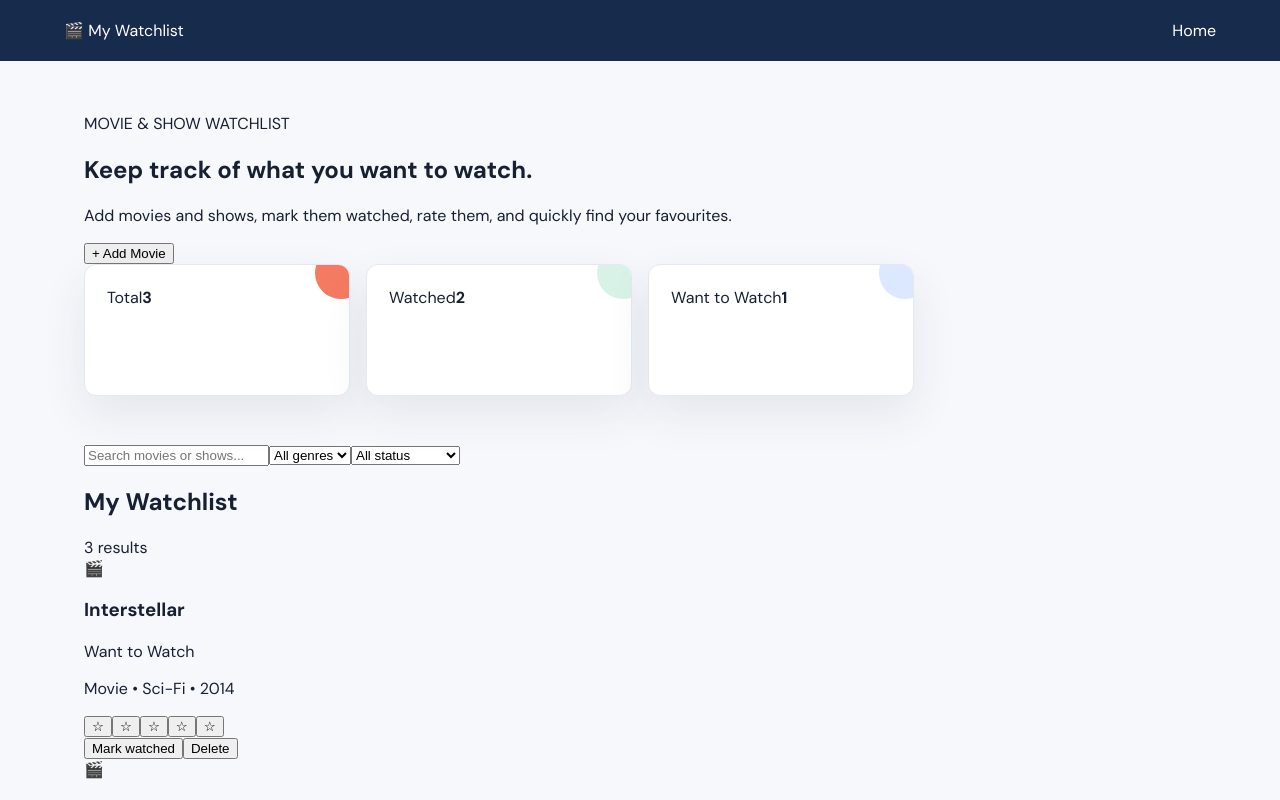
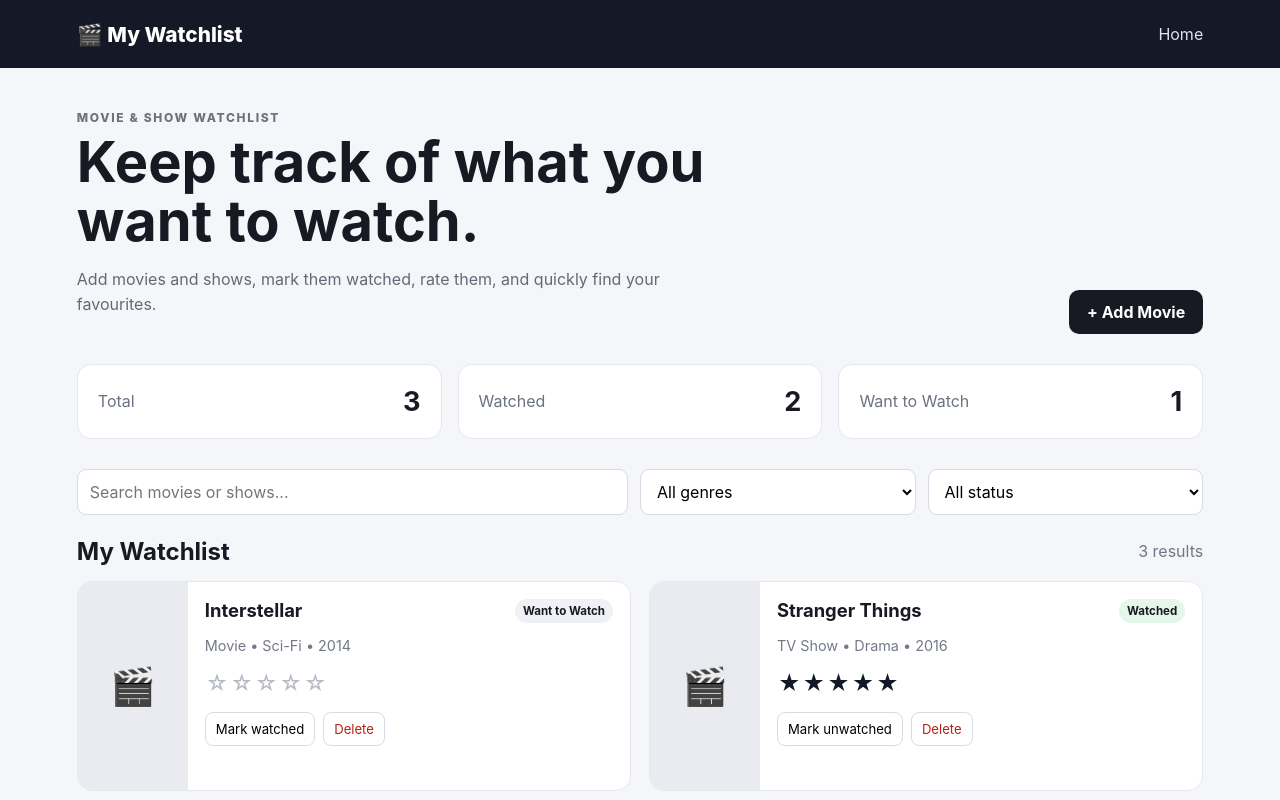
Before and after one commit to PRANAV-HU/full-stack-project, a React (Vite) app in the folder Student_task_management_portal/: page / in a window 1280 px wide. Shown: the top 800 px of the page. Built offline with nearby package versions, Linux system fonts and the light colour scheme.

Commit message:
Style movie watchlist interface

```diff
--- a/Student_task_management_portal/src/App.css
+++ b/Student_task_management_portal/src/App.css
@@ -1,302 +1,54 @@
-@import url("https://fonts.googleapis.com/css2?family=DM+Sans:wght@400;500;600;700&family=Space+Grotesk:wght@500;600;700&display=swap");
+* { box-sizing: border-box; }
 
-:root {
-    --ink: #172033;
-    --muted: #687386;
-    --paper: #f7f8fc;
-    --surface: #ffffff;
-    --line: #e5e8f0;
-    --navy: #172b4d;
-    --blue: #3978d8;
-    --coral: #f47b61;
-    --mint: #d9f2e7;
-    --gold: #f6c85f;
-    --shadow: 0 18px 45px rgba(33, 51, 82, 0.09);
-}
+body { margin: 0; font-family: Inter, system-ui, -apple-system, BlinkMacSystemFont, "Segoe UI", sans-serif; background: #f5f6fa; color: #171923; }
+button, input, select { font: inherit; }
+button { cursor: pointer; }
 
-body {
-    background: var(--paper);
-    color: var(--ink);
-    font-family: "DM Sans", sans-serif;
-}
+.navbar { min-height: 68px; padding: 0 6%; display: flex; align-items: center; justify-content: space-between; background: #151826; color: white; }
+.brand { color: white; text-decoration: none; font-size: 1.3rem; font-weight: 800; }
+.nav-links a { color: #dfe3f0; text-decoration: none; }
 
-nav {
-    align-items: center;
-    background: var(--navy);
-    color: #fff;
-    display: flex;
-    justify-content: space-between;
-    padding: 20px clamp(20px, 5vw, 72px);
-}
+.page { width: min(1180px, 88%); margin: 0 auto; padding: 42px 0 70px; }
+.hero { display: flex; justify-content: space-between; align-items: end; gap: 30px; margin-bottom: 30px; }
+.eyebrow { margin: 0 0 8px; font-size: .75rem; font-weight: 800; letter-spacing: .14em; color: #6b7280; }
+h1 { max-width: 700px; margin: 0; font-size: clamp(2rem, 5vw, 3.5rem); line-height: 1.05; }
+.hero-text { max-width: 650px; color: #626978; line-height: 1.6; }
+.primary-btn { border: 0; border-radius: 10px; padding: 12px 18px; background: #171923; color: white; font-weight: 700; }
 
-nav h2,
-.welcome h1,
-main > h2,
-.stat-card h2,
-.task-card h3,
-main > div > h2 {
-    font-family: "Space Grotesk", sans-serif;
-}
+.stats-container { display: grid; grid-template-columns: repeat(3, 1fr); gap: 16px; margin: 25px 0; }
+.stat-card { padding: 20px; background: white; border: 1px solid #e5e7eb; border-radius: 14px; display: flex; justify-content: space-between; align-items: center; }
+.stat-card span { color: #6b7280; }
+.stat-card strong { font-size: 1.7rem; }
 
-nav h2 {
-    font-size: 20px;
-    letter-spacing: -0.4px;
-    margin: 0;
-}
+.add-movie-form { background: white; padding: 24px; border-radius: 16px; border: 1px solid #e5e7eb; margin-bottom: 25px; }
+.add-movie-form h2 { margin-top: 0; }
+.form-grid { display: grid; grid-template-columns: repeat(2, 1fr); gap: 16px; margin-bottom: 18px; }
+.form-grid label { display: grid; gap: 7px; font-weight: 650; font-size: .9rem; }
+.form-grid input, .form-grid select, .filters input, .filters select { width: 100%; padding: 11px 12px; border: 1px solid #d7dae2; border-radius: 9px; background: white; outline: none; }
 
-.nav-links {
-    display: flex;
-    gap: 28px;
-}
-
-.nav-links span {
-    color: #cbd5e6;
-    cursor: pointer;
-    font-size: 14px;
-    font-weight: 600;
-    transition: color 160ms ease;
-}
-
-.nav-links span:hover {
-    color: var(--gold);
-}
-
-.welcome {
-    background: linear-gradient(120deg, #e8f0ff 0%, #fff4df 100%);
-    padding: 52px clamp(20px, 5vw, 72px) 48px;
-}
-
-.welcome h1 {
-    font-size: clamp(30px, 5vw, 48px);
-    letter-spacing: -1.8px;
-    margin: 0;
-    max-width: 650px;
-}
-
-main {
-    margin: 0 auto;
-    max-width: 1240px;
-    padding: 36px clamp(20px, 5vw, 72px) 72px;
-}
-
-.stats-container {
-    display: grid;
-    gap: 16px;
-    grid-template-columns: repeat(4, minmax(0, 1fr));
-    margin-bottom: 48px;
-}
-
-.stat-card {
-    background: var(--surface);
-    border: 1px solid var(--line);
-    border-radius: 12px;
-    box-shadow: var(--shadow);
-    min-height: 132px;
-    overflow: hidden;
-    padding: 22px;
-    position: relative;
-}
-
-.stat-card::after {
-    background: var(--coral);
-    border-radius: 50%;
-    content: "";
-    height: 52px;
-    position: absolute;
-    right: -18px;
-    top: -18px;
-    width: 52px;
-}
-
-.stat-card:nth-child(2)::after { background: var(--mint); }
-.stat-card:nth-child(3)::after { background: #dce8ff; }
-.stat-card:nth-child(4)::after { background: #fff0c9; }
-
-.stat-card h3 {
-    color: var(--muted);
-    font-size: 13px;
-    font-weight: 600;
-    letter-spacing: 0.6px;
-    margin: 0 0 20px;
-    text-transform: uppercase;
-}
-
-.stat-card h2 {
-    font-size: 30px;
-    letter-spacing: -1px;
-    margin: 0;
-}
-
-main > h2 {
-    font-size: 24px;
-    letter-spacing: -0.7px;
-    margin: 0 0 18px;
-}
-
-main > div > h2 {
-    font-size: 17px;
-    margin: 0 0 12px;
-}
-
-main form {
-    align-items: center;
-    background: var(--surface);
-    border: 1px solid var(--line);
-    border-radius: 10px;
-    box-shadow: 0 8px 25px rgba(33, 51, 82, 0.05);
-    display: flex;
-    gap: 12px;
-    margin-bottom: 42px;
-    padding: 18px 20px;
-}
-
-main form input {
-    border: 1px solid var(--line);
-    border-radius: 7px;
-    color: var(--ink);
-    font: 14px "DM Sans", sans-serif;
-    min-width: 220px;
-    padding: 10px 12px;
-}
-
-main form input:focus {
-    border-color: var(--blue);
-    outline: 3px solid rgba(57, 120, 216, 0.15);
-}
-
-main form button,
-.task-card button {
-    border: 0;
-    border-radius: 7px;
-    color: #fff;
-    cursor: pointer;
-    font: 600 13px "DM Sans", sans-serif;
-    padding: 10px 14px;
-}
-
-main form button {
-    background: var(--coral);
-}
-
-main form button:hover,
-main form button:focus-visible {
-    background: #dc654d;
-}
-
-.tasks-container {
-    display: flex;
-    flex-direction: column;
-    gap: 12px;
-}
-
-.task-card {
-    align-items: center;
-    background: var(--surface);
-    border: 1px solid var(--line);
-    border-left: 4px solid var(--blue);
-    border-radius: 10px;
-    box-shadow: 0 8px 25px rgba(33, 51, 82, 0.05);
-    display: grid;
-    gap: 16px;
-    grid-template-columns: minmax(150px, 1.2fr) minmax(180px, 2fr) auto auto;
-    padding: 18px 20px;
-    transition: box-shadow 160ms ease, transform 160ms ease;
-}
-
-.task-card:hover {
-    box-shadow: var(--shadow);
-    transform: translateY(-2px);
-}
-
-.task-card h3 {
-    font-size: 16px;
-    margin: 0;
-}
-
-.task-card p {
-    color: var(--muted);
-    font-size: 14px;
-    margin: 0;
-}
-
-.task-card p:nth-of-type(2) {
-    background: #eef3ff;
-    border-radius: 20px;
-    color: var(--blue);
-    font-size: 12px;
-    font-weight: 700;
-    justify-self: start;
-    padding: 7px 10px;
-    white-space: nowrap;
-}
-
-.task-card button {
-    background: var(--navy);
-    transition: background 160ms ease, transform 160ms ease;
-}
-
-.task-card button:hover,
-.task-card button:focus-visible {
-    background: var(--blue);
-    transform: translateY(-1px);
-}
+.filters { display: grid; grid-template-columns: 2fr 1fr 1fr; gap: 12px; margin: 30px 0 22px; }
+.section-heading { display: flex; justify-content: space-between; align-items: center; margin-bottom: 15px; }
+.section-heading h2 { margin: 0; }
+.section-heading span { color: #707786; }
+.movie-grid { display: grid; grid-template-columns: repeat(2, 1fr); gap: 18px; }
+.movie-card { display: grid; grid-template-columns: 110px 1fr; overflow: hidden; background: white; border: 1px solid #e5e7eb; border-radius: 15px; min-height: 210px; }
+.poster-placeholder { display: grid; place-items: center; font-size: 2.3rem; background: #e9ebf1; }
+.movie-content { padding: 17px; }
+.movie-title-row { display: flex; gap: 10px; justify-content: space-between; align-items: start; }
+.movie-title-row h3 { margin: 0; font-size: 1.15rem; }
+.movie-meta { color: #737987; font-size: .9rem; }
+.status { white-space: nowrap; padding: 5px 8px; border-radius: 999px; background: #f0f1f5; font-size: .72rem; font-weight: 700; }
+.status.watched { background: #e5f6ea; }
+.rating { margin: 15px 0; }
+.star { border: 0; background: transparent; padding: 1px; font-size: 1.35rem; color: #b6bac5; }
+.star.active { color: #111827; }
+.card-actions { display: flex; gap: 8px; }
+.card-actions button { border: 1px solid #d8dbe3; background: white; border-radius: 8px; padding: 8px 10px; font-size: .82rem; }
+.card-actions .delete-btn { color: #b42318; }
+.empty-state { grid-column: 1 / -1; padding: 50px; text-align: center; background: white; border: 1px dashed #cfd3dc; border-radius: 14px; color: #707786; }
 
 @media (max-width: 760px) {
-    .stats-container {
-        grid-template-columns: repeat(2, minmax(0, 1fr));
-        margin-bottom: 36px;
-    }
-
-    .task-card {
-        align-items: start;
-        grid-template-columns: 1fr auto;
-    }
-
-    .task-card p:first-of-type { grid-column: 1 / -1; }
-    .task-card p:nth-of-type(2) { grid-column: 1; }
-    .task-card button { grid-column: 2; grid-row: 3; }
+  .hero { align-items: start; flex-direction: column; }
+  .stats-container, .movie-grid, .form-grid, .filters { grid-template-columns: 1fr; }
+  .movie-card { grid-template-columns: 90px 1fr; }
 }
-
-@media (max-width: 430px) {
-    nav {
-        align-items: flex-start;
-        flex-direction: column;
-        gap: 14px;
-    }
-
-    .welcome {
-        padding-bottom: 36px;
-        padding-top: 38px;
-    }
-
-    .stats-container { gap: 10px; }
-
-    main form {
-        align-items: stretch;
-        flex-direction: column;
-    }
-
-    main form input {
-        min-width: 0;
-        width: 100%;
-    }
-
-    .stat-card {
-        min-height: 112px;
-        padding: 16px;
-    }
-
-    .stat-card h2 { font-size: 24px; }
-
-    .task-card {
-        display: flex;
-        flex-wrap: wrap;
-    }
-
-    .task-card h3,
-    .task-card p:first-of-type {
-        flex-basis: 100%;
-    }
-
-    .task-card button { margin-left: auto; }
-}
```
